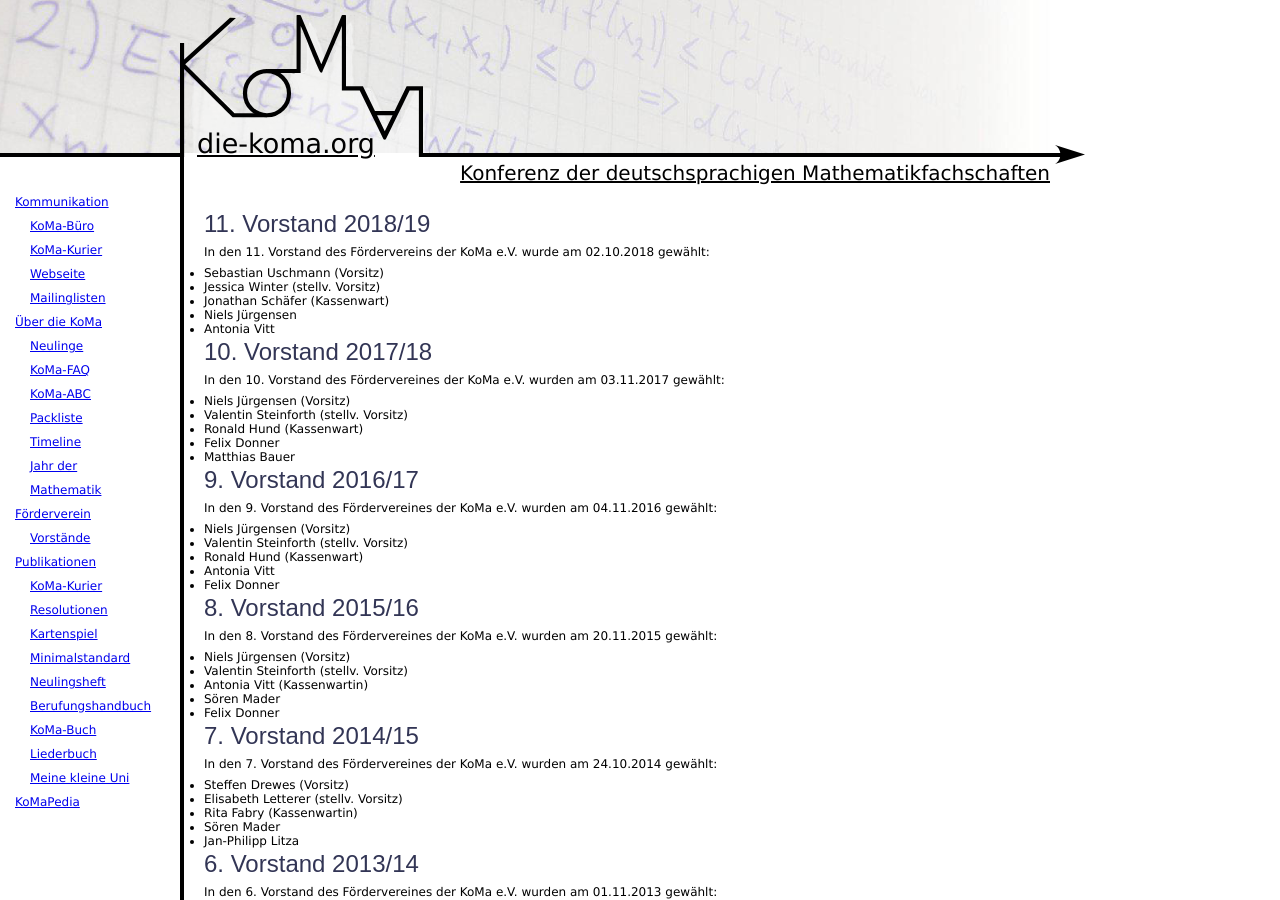
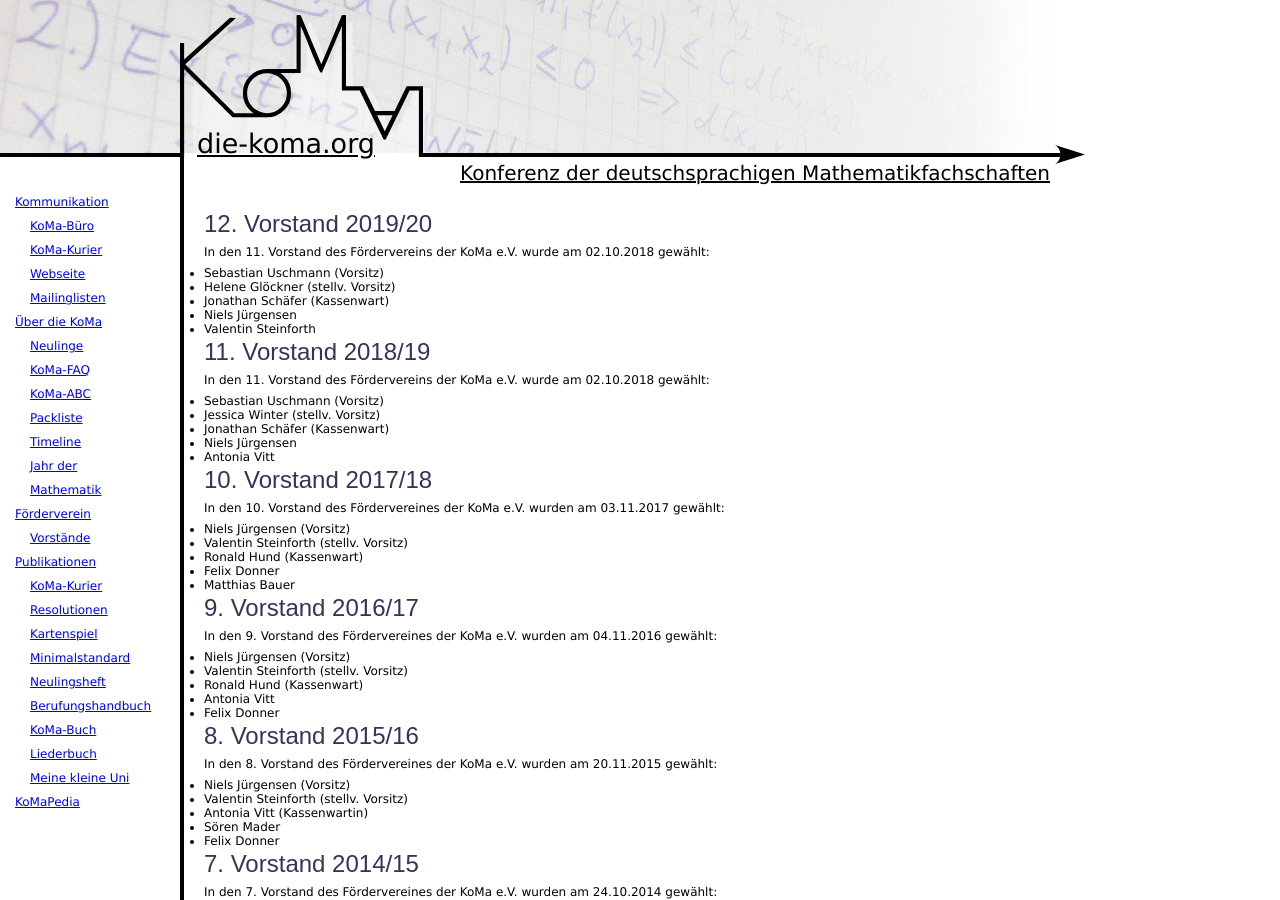
Before and after one commit to Die-KoMa/die-koma.org, a Jekyll site: the page built from foerderverein/vorstaende.md, in a window 1280 px wide and 900 px high. Built offline with Jekyll 4.4.1, drawn with Linux system fonts in a browser that asks for light colours.

Commit message:
gewählte Vorstände 2019/2020 eingefügt

```diff
--- a/foerderverein/vorstaende.md
+++ b/foerderverein/vorstaende.md
@@ -3,6 +3,16 @@
 menutitle: Vorstände
 order: 1
 ---
+# 12. Vorstand 2019/20
+
+In den 11. Vorstand des Fördervereins der KoMa e.V. wurde am 02.10.2018 gewählt:
+
+   * Sebastian Uschmann (Vorsitz)
+   * Helene Glöckner (stellv. Vorsitz)
+   * Jonathan Schäfer (Kassenwart)
+   * Niels Jürgensen
+   * Valentin Steinforth
+
 # 11. Vorstand 2018/19
 
 In den 11. Vorstand des Fördervereins der KoMa e.V. wurde am 02.10.2018 gewählt:
```
